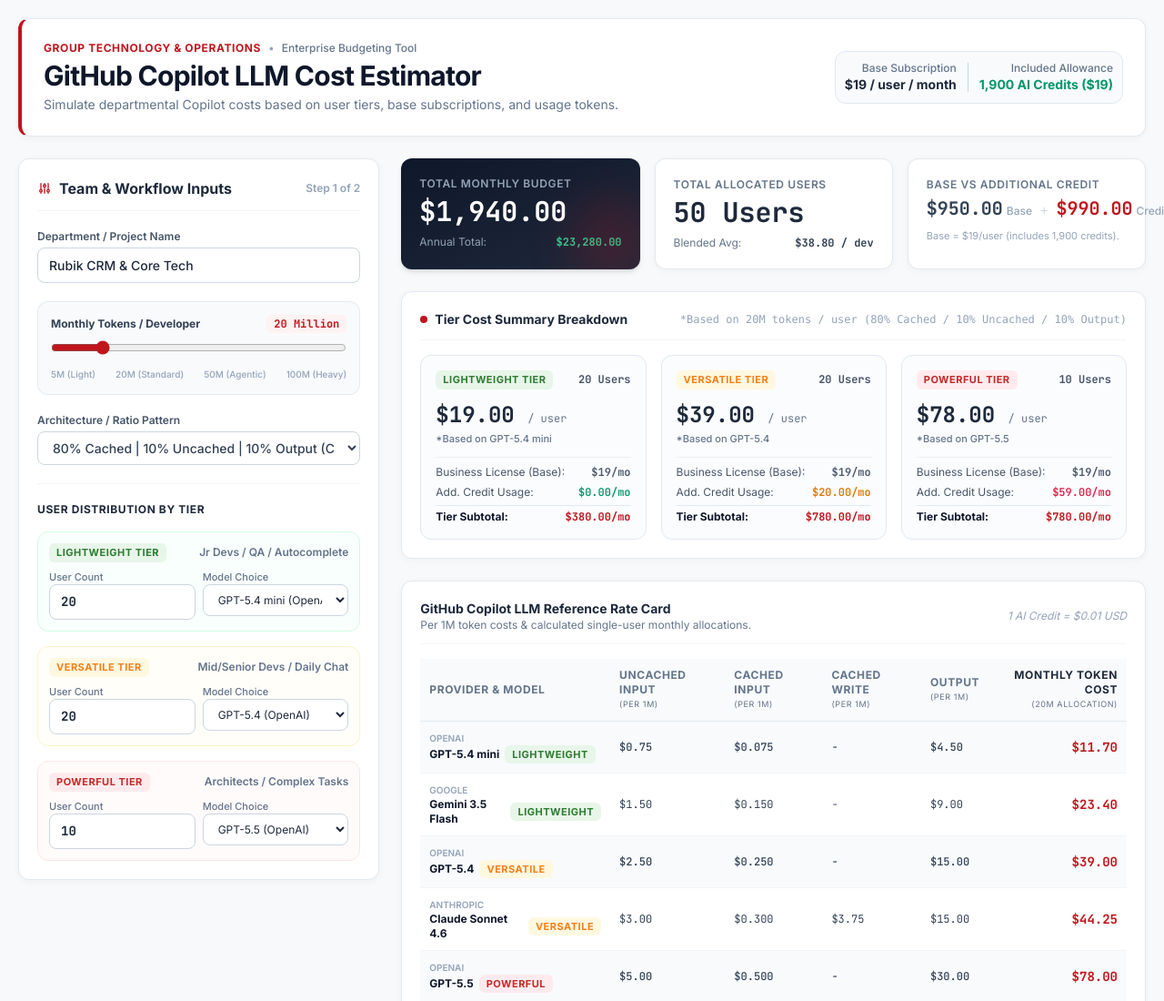
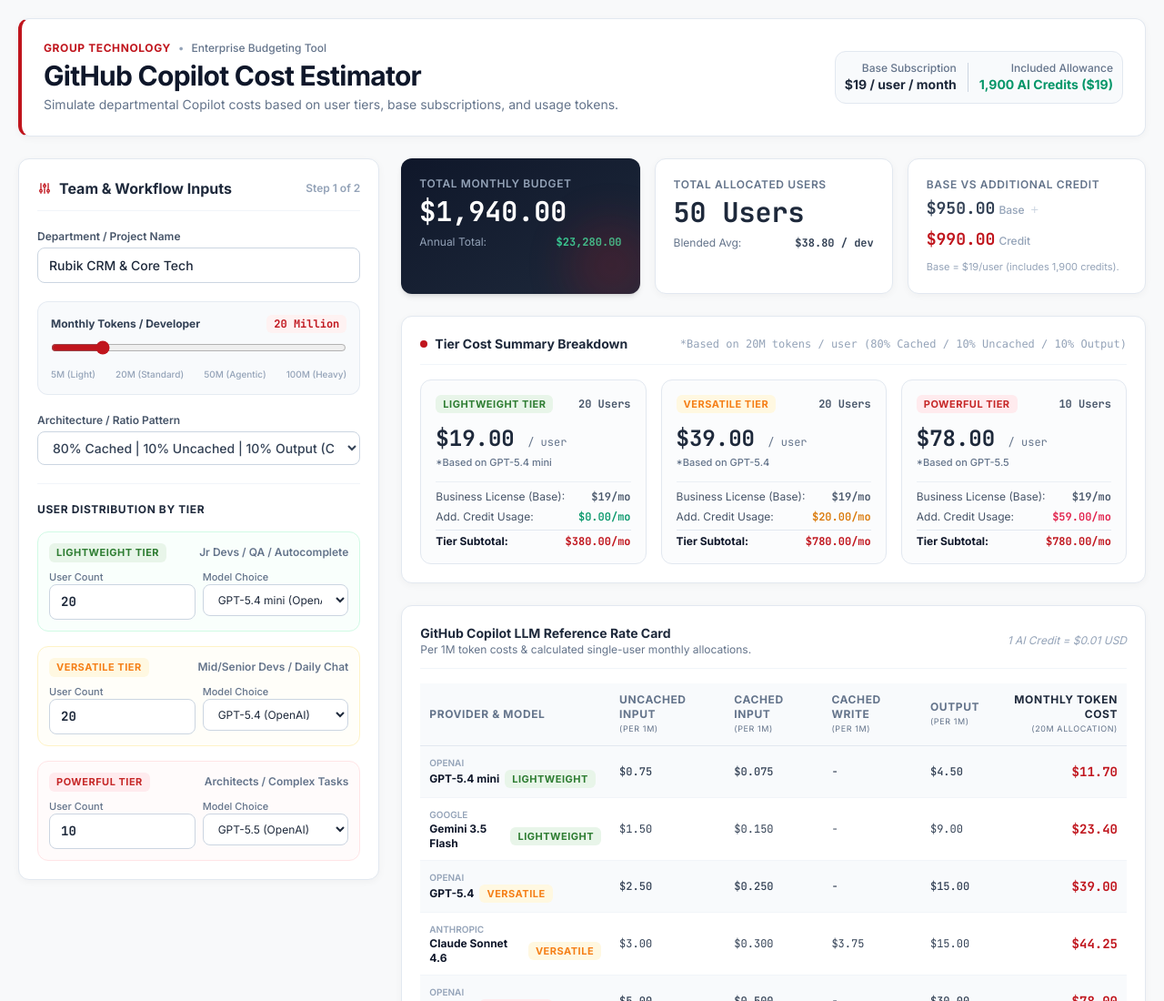
Before and after one commit to cftan925/copilot-cost-calculator, a plain HTML site: page index.html in a window 1280 px wide. Shown: the top 1100 px of the page at 91% size. Drawn offline with nearby package versions, Linux system fonts and the light colour scheme.

Commit message:
fix: prevent Base vs Additional Credit values from overflowing card bounds
Used flex-wrap layout with truncate and shrink-0 classes to keep
large currency values contained within the summary card boundaries.

```diff
--- a/index.html
+++ b/index.html
@@ -3,7 +3,7 @@
 <head>
     <meta charset="UTF-8">
     <meta name="viewport" content="width=device-width, initial-scale=1.0">
-    <title>GitHub Copilot LLM Enterprise Cost Estimator</title>
+    <title>GitHub Copilot Cost Estimator</title>
     <!-- Tailwind CSS for utility styling -->
     <script src="https://cdn.tailwindcss.com"></script>
     <link rel="preconnect" href="https://fonts.googleapis.com">
@@ -120,11 +120,11 @@
         <div class="card p-6 flex flex-col md:flex-row justify-between items-start md:items-center gap-4 border-l-4 border-l-[#c0151d]">
             <div>
                 <div class="flex items-center gap-2 mb-1">
-                    <span class="text-xs font-bold uppercase tracking-wider text-[#c0151d]">Group Technology & Operations</span>
+                    <span class="text-xs font-bold uppercase tracking-wider text-[#c0151d]">Group Technology</span>
                     <span class="text-xs text-slate-400">•</span>
                     <span class="text-xs text-slate-500 font-medium">Enterprise Budgeting Tool</span>
                 </div>
-                <h1 class="text-2xl md:text-3xl font-bold text-slate-900 tracking-tight">GitHub Copilot LLM Cost Estimator</h1>
+                <h1 class="text-2xl md:text-3xl font-bold text-slate-900 tracking-tight">GitHub Copilot Cost Estimator</h1>
                 <p class="text-sm text-slate-500 mt-1">Simulate departmental Copilot costs based on user tiers, base subscriptions, and usage tokens.</p>
             </div>
             <div class="flex items-center gap-3 bg-slate-50 p-2.5 rounded-xl border border-slate-200">
@@ -291,12 +291,16 @@
                     <!-- Card 3: Base License vs Overage Breakdown -->
                     <div class="card p-5 bg-white border-slate-200">
                         <div class="text-xs font-semibold uppercase tracking-wider text-slate-500 mb-1">Base vs Additional Credit</div>
-                        <div class="flex items-baseline gap-1">
-                            <span class="text-xl font-bold text-slate-700 mono" id="summaryBaseSub">$950</span>
-                            <span class="text-xs text-slate-400 font-medium">Base</span>
-                            <span class="text-slate-300 font-light mx-1">+</span>
-                            <span class="text-xl font-bold text-[#c0151d] mono" id="summaryAddCredit">$990</span>
-                            <span class="text-xs text-slate-400 font-medium">Credit</span>
+                        <div class="flex items-center gap-1.5 flex-wrap">
+                            <div class="flex items-baseline gap-1 min-w-0">
+                                <span class="text-lg font-bold text-slate-700 mono truncate" id="summaryBaseSub">$950</span>
+                                <span class="text-xs text-slate-400 font-medium shrink-0">Base</span>
+                            </div>
+                            <span class="text-slate-300 font-light shrink-0">+</span>
+                            <div class="flex items-baseline gap-1 min-w-0">
+                                <span class="text-lg font-bold text-[#c0151d] mono truncate" id="summaryAddCredit">$990</span>
+                                <span class="text-xs text-slate-400 font-medium shrink-0">Credit</span>
+                            </div>
                         </div>
                         <div class="text-[11px] text-slate-400 mt-2">
                             Base = $19/user (includes 1,900 credits).
```
